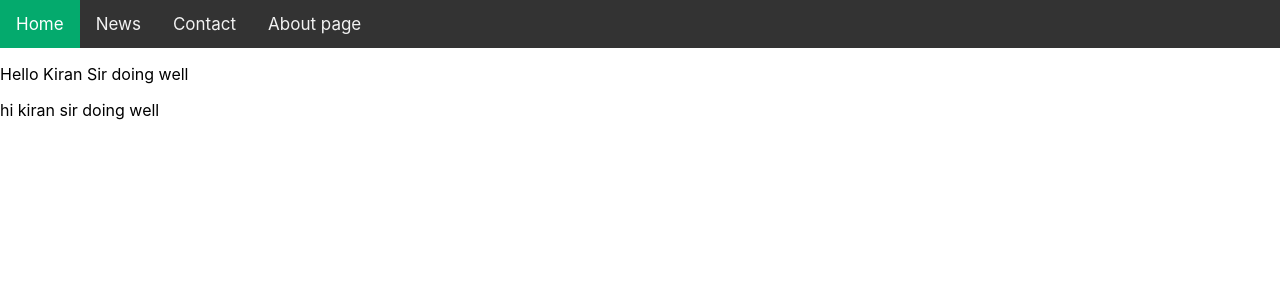
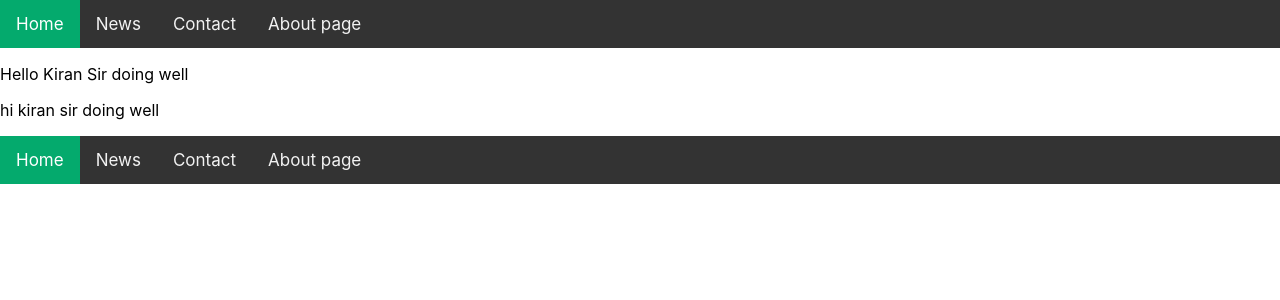
Before and after one commit to vigneshnm64/mysimple, a React (Create React App) app: page / in a window 1280 px wide. Shown: the top 300 px of the page. Built offline with nearby package versions, Linux system fonts and the light colour scheme.

Commit message:
new2commit

```diff
--- a/src/App.js
+++ b/src/App.js
@@ -1,13 +1,18 @@
 import React from 'react'
 import Header from './component/Header'
+import Footer from './component/Footer'
 const App = () => {
   return (
     <div>
+
     <div>
     <Header />
     </div>
       <p>Hello Kiran Sir doing well</p>
       <p> hi kiran sir doing well</p>
+      <div>
+      <Footer />
+      </div>
     </div>
   )
 }
--- /dev/null
+++ b/src/component/Footer.js
@@ -0,0 +1,16 @@
+import React from 'react'
+import './Header.css'
+const Header = () => {
+  return (
+    <div >
+    <div class="topnav">
+    <a class="active" href="#home">Home</a>
+    <a href="#news">News</a>
+    <a href="#contact">Contact</a>
+    <a href="#about">About page</a>
+  </div>
+    </div>
+  )
+}
+
+export default Header
```
